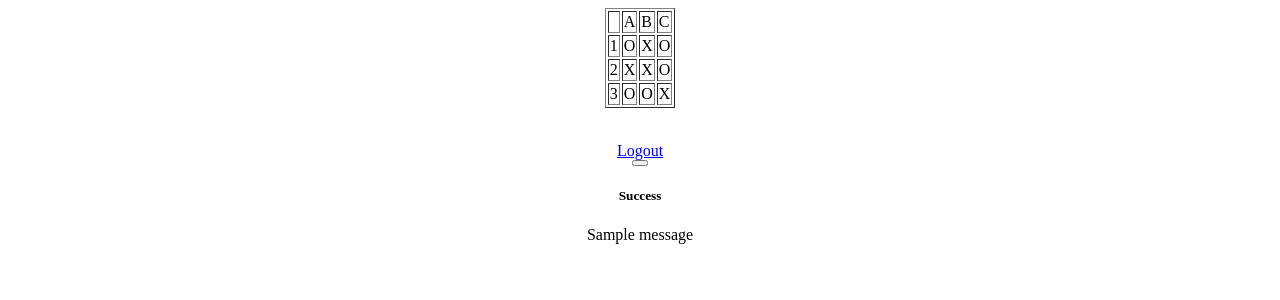
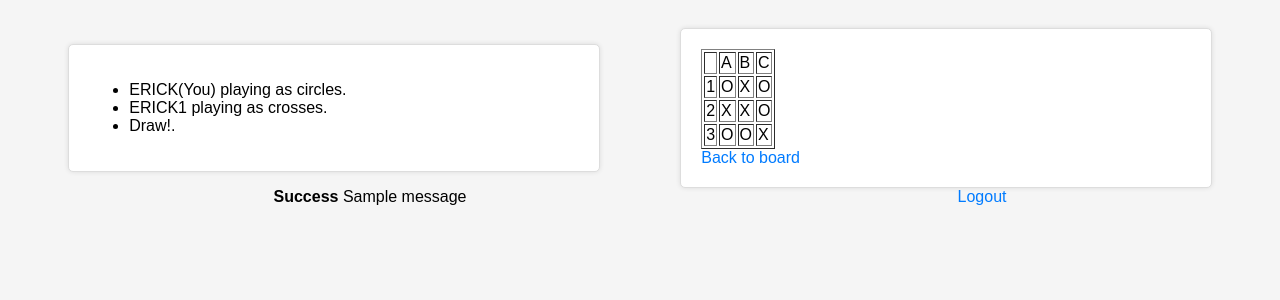
Before and after one commit to ErickD97/phicius_test, a Django app: page /board/4/play in a window 1280 px wide. Shown: the top 300 px of the page. Run offline with Django 4.2, Linux system fonts and the light colour scheme; a user stored in the database is signed in; data comes from the database, SQL or seed files in the repository; both versions use the stored data as it was after the commit; one stand-in notice (Sample message) is shown.

Commit message:
Improvements to templates and huge improvement to the board_list view.

```diff
--- a/board/models/board.py
+++ b/board/models/board.py
@@ -1,6 +1,7 @@
 from django.conf import settings
 from django.core.exceptions import ValidationError
 from django.db import models
+from django.shortcuts import reverse
 from django.utils.translation import gettext_lazy as _
 
 from board import constants
@@ -35,6 +36,9 @@ class Board(models.Model):
         verbose_name=_("Game Status"), choices=constants.STATUS, default=1
     )
 
+    def get_absolute_url(self):
+        return reverse("board:board_play", kwargs={"pk": self.pk})
+
     # def clean(self):
     #     super().clean()
     #     if self.player_cross == self.player_circle:
@@ -42,5 +46,3 @@ class Board(models.Model):
 
     class Meta:
         ordering = ["-created_at"]
-
-        # TODO: Validation for positions.
--- a/board/templates/board/board_detail.html
+++ b/board/templates/board/board_detail.html
@@ -1,11 +1,89 @@
 {% load tables %}
-<div>
-   <div align="center" data-width="50%">
-       {% get_table board.pk user.pk %}
-        <br>
-        <a href="{% url 'account_logout' %}">Logout</a>
+<!DOCTYPE html>
+<html>
+<head>
+    <style>
+        body {
+            font-family: Arial, sans-serif;
+            background-color: #f5f5f5;
+            text-align: center;
+            padding: 20px;
+        }
+
+        .container {
+            display: flex;
+            justify-content: space-around;
+            align-items: center;
+        }
+
+        .left-column {
+            width: 40%;
+            text-align: left;
+            padding: 20px;
+            background-color: #fff;
+            border: 1px solid #ddd;
+            border-radius: 5px;
+            box-shadow: 0 0 5px rgba(0, 0, 0, 0.1);
+        }
+
+        .right-column {
+            width: 40%;
+            text-align: left;
+            padding: 20px;
+            background-color: #fff;
+            border: 1px solid #ddd;
+            border-radius: 5px;
+            box-shadow: 0 0 5px rgba(0, 0, 0, 0.1);
+        }
+
+        .board-table {
+            border: 1px solid #ddd;
+        }
+
+        .board-table th, .board-table td {
+            padding: 10px;
+            text-align: center;
+        }
+
+        a {
+            text-decoration: none;
+            color: #007BFF;
+        }
+    </style>
+</head>
+<body>
+    <div class="container">
+        <div class="left-column">
+            <ul>
+                <li>{{ board.player_circle }}{% if user == board.player_circle %}(You){% endif %} playing as circles.</li>
+                <li>{{ board.player_cross }}{% if user == board.player_cross %}(You){% endif %} playing as crosses.</li>
+                {% if board.status == 1 %}
+                    <li>Next turn is for {{ board.nodes.next_player.username }}</li>
+                {% elif board.status == 2 %}
+                    <li>Crosses victory.</li>
+                {% elif board.status == 3 %}
+                    <li>Circles victory.</li>
+                {% elif board.status == 4 %}
+                    <li>Draw!.</li>
+                {% endif %}
+            </ul>
+        </div>
+
+        <div class="right-column">
+            {% get_table board.pk user.pk %}
+            <div>
+                <a href="{% url 'board:board_list' %}">Back to board</a>
+            </div>
+        </div>
     </div>
-    <div align="center" data-width="50%">
-        {% include 'messages.html' %}
+
+    <div class="container">
+        <div>
+            {% include 'messages.html' %}
+        </div>
+        <div>
+            <a href="{% url 'account_logout' %}">Logout</a>
+        </div>
     </div>
-</div>
+</body>
+</html>
--- a/board/templates/messages.html
+++ b/board/templates/messages.html
@@ -1,13 +1,9 @@
 {% for message in messages %}
     {% with tag_bs5=message.extra_tags.tag_bs5 %}
-        <div class="position-fixed top-0 end-0 m-4 block-content-with" style="z-index: 10000">
-            <div class="alert alert-{{ tag_bs5|default:message.level_tag }} alert-top-border alert-dismissible">
-                <button type="button" class="btn-close"
-                        aria-label="Close"></button>
-                <div class="alert-message">
-                    <h5 class="alert-heading">{{ message.level_tag|capfirst }}</h5>
-                    <p class="mb-0 pr-4">{{ message }}</p>
-                </div>
+        <div class="position-fixed top-0 end-0 m-4 alert-container" style="z-index: 10000">
+            <div class="alert alert-{{ tag_bs5|default:message.level_tag }} alert-dismissible" role="alert">
+                <strong>{{ message.level_tag|capfirst }}</strong>
+                <span>{{ message|safe }}</span>
             </div>
         </div>
     {% endwith %}
--- a/board/views.py
+++ b/board/views.py
@@ -7,15 +7,23 @@ from django.urls import reverse_lazy
 from django.utils.decorators import method_decorator
 from django.views.generic import CreateView, DetailView, ListView
 
+from django_tables2 import SingleTableMixin
+from django_filters.views import FilterView
+
+from board.filters import BoardFilter
 from board.forms import CreateBoardForm
 from board.models import Board
+from board.tables import BoardTable
 
 User = get_user_model()
 
 
-@method_decorator(login_required, name="dispatch")
-class BoardList(ListView):
-    model = Board
+class BoardList(SingleTableMixin, FilterView):
+    template_name = "board/board_list.html"
+    paginate_by = 8
+    table_class = BoardTable
+    filterset_class = BoardFilter
+    context_object_name = "board_list"
 
     def get_queryset(self):
         queryset = super().get_queryset()
@@ -24,6 +32,22 @@ class BoardList(ListView):
         )
         return queryset
 
+    def get_context_data(self, *, object_list=None, **kwargs):
+        context = super().get_context_data(object_list=None, **kwargs)
+        games_as_circle = self.request.user.circle.all()
+        context["boards_as_circle"] = games_as_circle
+        context["victories_as_circle"] = games_as_circle.filter(status=3).count()
+        context["draws_as_circle"] = games_as_circle.filter(status=4).count()
+        games_as_cross = self.request.user.cross.all()
+        context["boards_as_cross"] = games_as_cross
+        context["victories_as_cross"] = games_as_cross.filter(status=2).count()
+        context["draws_as_cross"] = games_as_cross.filter(status=4).count()
+        return context
+
+    def get_filterset_kwargs(self, filterset_class):
+        kwargs = super().get_filterset_kwargs(filterset_class)
+        kwargs['request'] = self.request
+        return kwargs
 
 board_list = BoardList.as_view()
 
--- a/main/settings.py
+++ b/main/settings.py
@@ -42,6 +42,8 @@ INSTALLED_APPS = [
     "allauth.account",
     "allauth.socialaccount",
     "rest_framework",
+    "django_tables2",
+    "django_filters",
 ]
 
 MIDDLEWARE = [
```
Also changed, not shown: board/filters.py (added, +51 -0 lines), board/tables.py (added, +29 -0 lines), board/templates/board/board_form.html (+72 -5 lines), board/templates/board/board_list.html (+106 -10 lines), board/templates/styles.css (added, +60 -0 lines), db.sqlite3.
